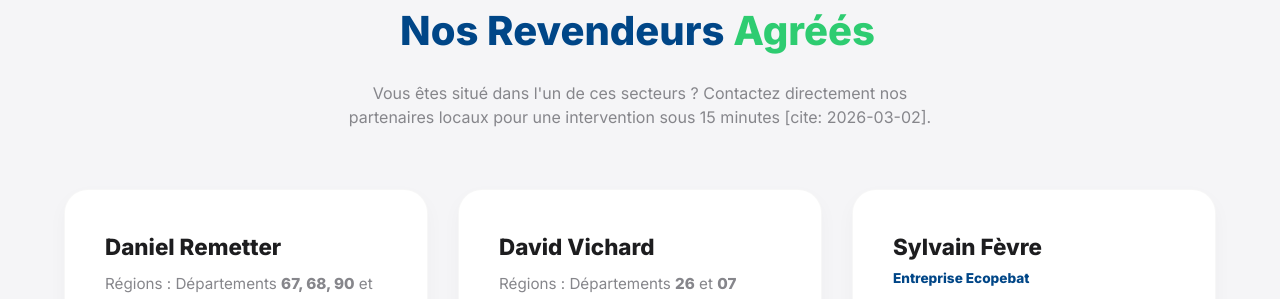
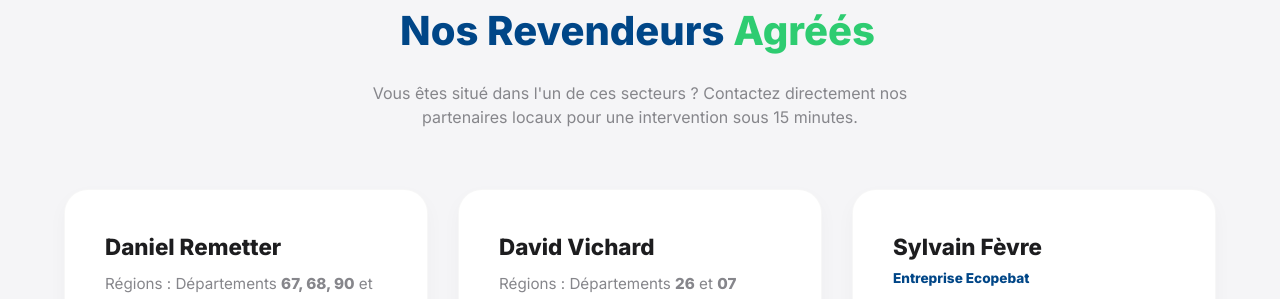
Before and after one commit to DuvalDVL/ecosafe, a Jekyll site: the page built from contact/index.html, in a window 1280 px wide and 900 px high, scrolled down 1902 px. Shown: the part 177-476 px from the top of the window. Built offline with Jekyll 4.4.1, drawn with Linux system fonts in a browser that asks for light colours.

Commit message:
Update index.html

```diff
--- a/contact/index.html
+++ b/contact/index.html
@@ -94,7 +94,7 @@ description: "Contactez l'équipe Eco Safe ou l'un de nos revendeurs régionaux
     <div class="section-header text-center" style="margin-bottom: 60px;">
       <span class="step-label">Réseau de distribution</span>
       <h2 style="font-size: 2.5rem; color: var(--eco-blue);">Nos Revendeurs <span class="text-green">Agréés</span></h2>
-      <p style="color: var(--text-muted); max-width: 600px; margin: 20px auto 0;">Vous êtes situé dans l'un de ces secteurs ? Contactez directement nos partenaires locaux pour une intervention sous 15 minutes [cite: 2026-03-02].</p>
+      <p style="color: var(--text-muted); max-width: 600px; margin: 20px auto 0;">Vous êtes situé dans l'un de ces secteurs ? Contactez directement nos partenaires locaux pour une intervention sous 15 minutes.</p>
     </div>
 
     <div class="resellers-grid" style="display: grid; grid-template-columns: repeat(auto-fit, minmax(300px, 1fr)); gap: 30px;">
```
